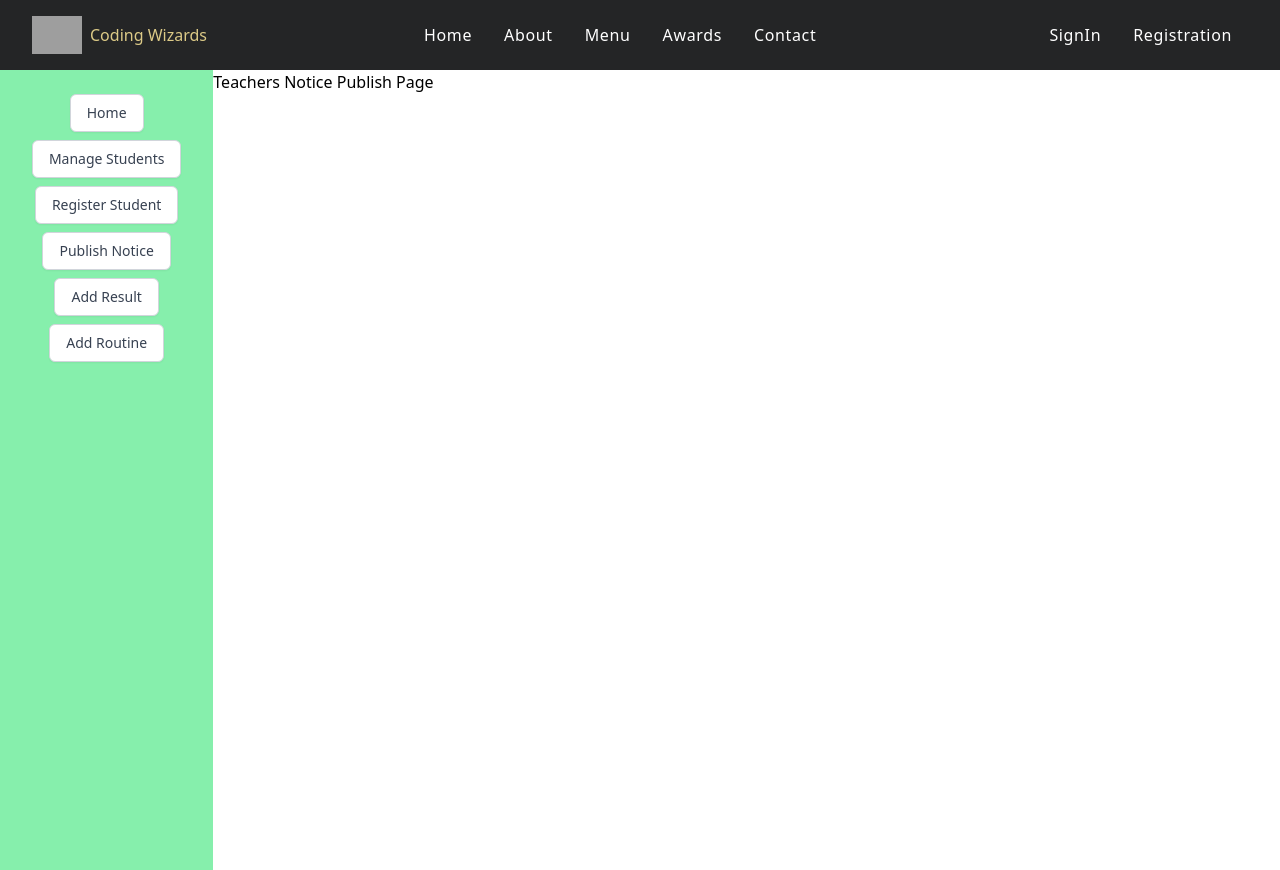
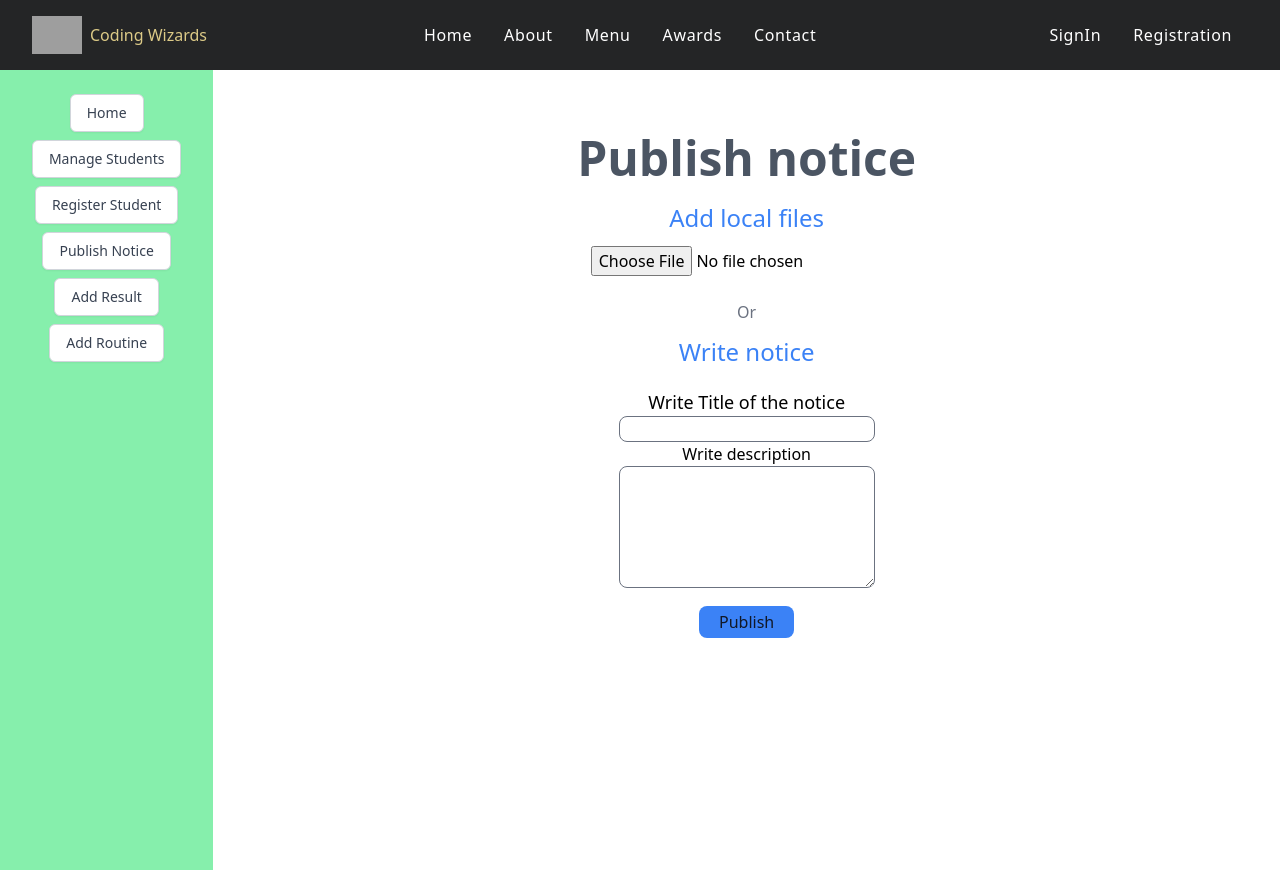
Before and after one commit to mrazadtamal/The-School-Network-Client, a React (Create React App) app: page /TeachersDashboard/NoticePublish in a window 1280 px wide. Built offline with nearby package versions, Linux system fonts and the light colour scheme; grey boxes are pictures that could not be loaded.

Commit message:
teachers notice publish page added

```diff
--- a/src/Pages/TeachersPanel/TeachersNoticePublish/TeachersNoticePublish.js
+++ b/src/Pages/TeachersPanel/TeachersNoticePublish/TeachersNoticePublish.js
@@ -2,8 +2,48 @@ import React from "react";
 
 const TeachersNoticePublish = () => {
     return (
-        <div>
-            <h2>Teachers Notice Publish Page</h2>
+        <div className="text-center">
+            <h2 className="text-5xl text-gray-600 font-bold my-5 mt-16">
+                Publish notice
+            </h2>
+            <div>
+                <div>
+                    <h2 className="text-2xl text-blue-500 font-medium">
+                        Add local files
+                    </h2>
+                    <input type="file" className="my-3" />
+                </div>
+                <div className="my-3">
+                    <p className="text-gray-500">Or</p>
+                </div>
+                <div>
+                    <h2 className="text-2xl text-blue-500 font-medium mb-5">
+                        Write notice
+                    </h2>
+                    <form action="">
+                        <p className="text-lg font-medium">
+                            Write Title of the notice
+                        </p>
+                        <input
+                            type="text"
+                            className="border border-gray-500 rounded-lg w-64"
+                        />
+                        <p>Write description</p>
+                        <textarea
+                            name=""
+                            id=""
+                            cols="50"
+                            rows="5"
+                            className="border border-gray-500 rounded-lg w-64"
+                        ></textarea>
+                        <input
+                            type="submit"
+                            value="Publish"
+                            className="block mx-auto my-3 px-5 py-1 bg-blue-500 rounded-lg text-gray-900 font-medium"
+                        />
+                    </form>
+                </div>
+            </div>
         </div>
     );
 };
```
